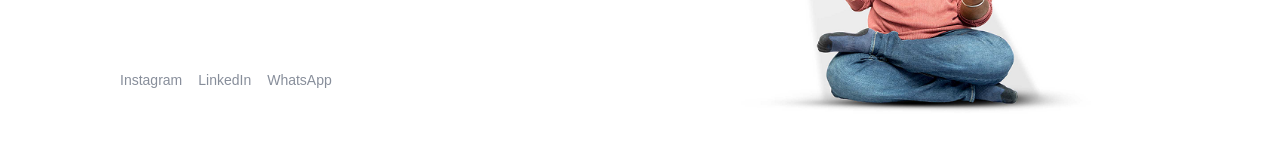
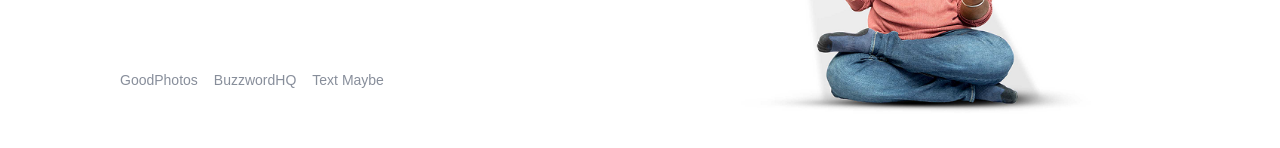
Before and after one commit to ashishmohapatra240/priyaranjan, a Next.js app: page / in a window 1280 px wide. Shown: the part 532-680 px from the top of the page. Built offline with nearby package versions, Linux system fonts and the light colour scheme; a web font is replaced by a local one.

Commit message:
Refactor AnimatedLink component to accept frontText and backText props, update usage in Header and Home components

```diff
--- a/app/components/AnimatedLink.tsx
+++ b/app/components/AnimatedLink.tsx
@@ -3,13 +3,15 @@ import Link from "next/link";
 
 interface AnimatedLinkProps {
     href: string;
-    children: React.ReactNode;
+    frontText: string;
+    backText: string;
     className?: string;
 }
 
 export const AnimatedLink: React.FC<AnimatedLinkProps> = ({
     href,
-    children,
+    frontText,
+    backText,
     className,
 }) => {
     return (
@@ -18,10 +20,10 @@ export const AnimatedLink: React.FC<AnimatedLinkProps> = ({
             className={`group relative overflow-hidden text-sm inline-block ${className}`}
         >
             <span className="block transition duration-500 ease-out group-hover:-translate-y-[120%] opacity-80">
-                {children}
+                {frontText}
             </span>
             <span className="absolute left-0 top-0 block translate-y-[120%] transition duration-500 ease-out group-hover:translate-y-0">
-                {children}
+                {backText}
             </span>
         </Link>
     );
--- a/app/components/Header.tsx
+++ b/app/components/Header.tsx
@@ -82,9 +82,9 @@ export default function Header({ isDarkMode, toggleTheme }: HeaderProps) {
                                 <AnimatedLink
                                     href={`/${item.id}`}
                                     className={`text-sm font-medium transition-colors ${isDarkMode ? 'text-white/60' : 'text-black/60'}`}
-                                >
-                                    {item.label}
-                                </AnimatedLink>
+                                    frontText={item.label}
+                                    backText={item.label}
+                                />
                             </div>
                             <div
                                 className={`w-1 h-1 rounded-full transition-opacity ${selectedItem === item.id
--- a/app/page.tsx
+++ b/app/page.tsx
@@ -77,21 +77,24 @@ export default function Home() {
                   <AnimatedLink
                     href="http://instagram.com/priyaranjan.design/"
                     className={`${isDarkMode ? 'text-gray-400' : 'text-gray-500'}`}
-                  >
-                    Instagram
-                  </AnimatedLink>
+                    frontText="GoodPhotos"
+                    backText="Instagram"
+                  />
+
                   <AnimatedLink
                     href="https://www.linkedin.com/in/bypriyaranjan/"
                     className={`${isDarkMode ? 'text-gray-400' : 'text-gray-500'}`}
-                  >
-                    LinkedIn
-                  </AnimatedLink>
+                    frontText="BuzzwordHQ"
+                    backText="LinkedIn"
+                  />
+
                   <AnimatedLink
                     href="https://wa.me/919124999144"
                     className={`${isDarkMode ? 'text-gray-400' : 'text-gray-500'}`}
-                  >
-                    WhatsApp
-                  </AnimatedLink>
+                    frontText="Text Maybe"
+                    backText="WhatsApp"
+                  />
+
                 </div>
               </div>
             </div>
```
